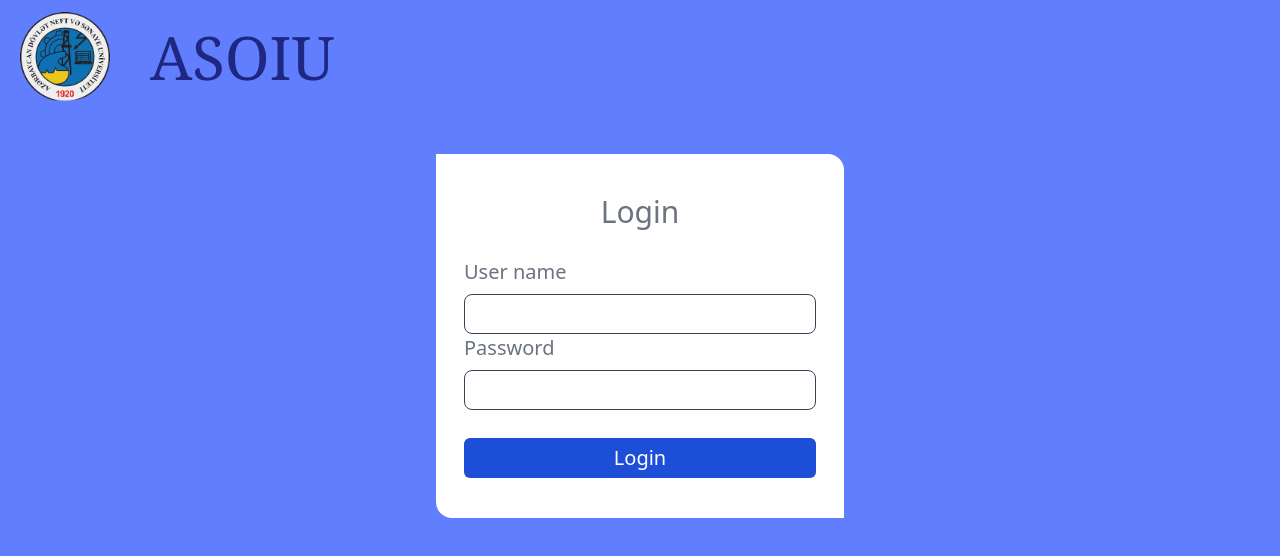
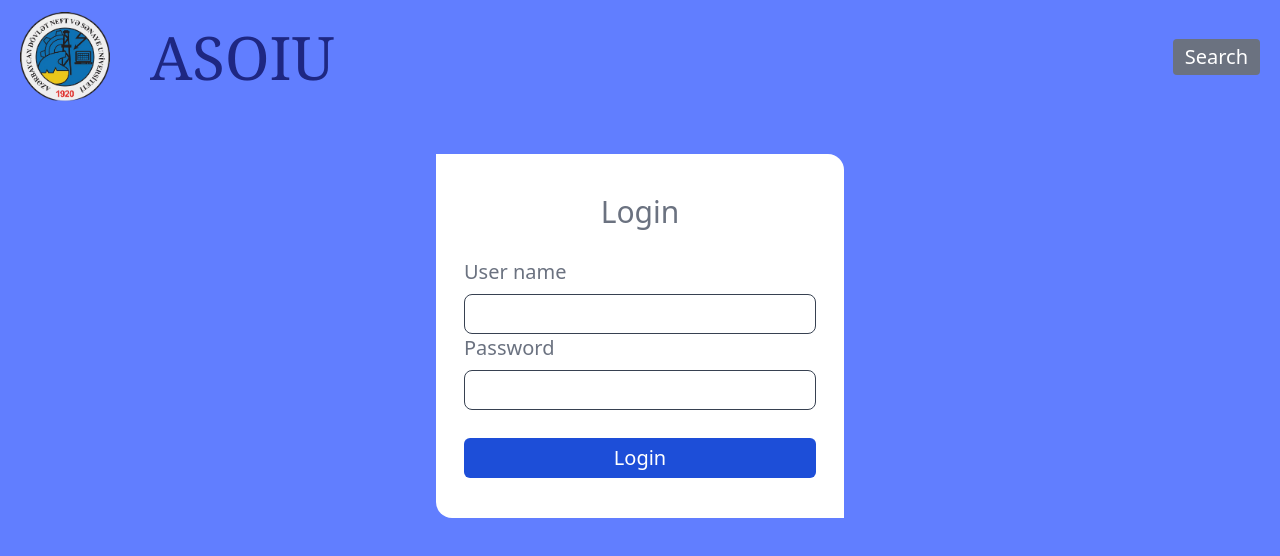
Before and after one commit to AzizzAzizli/Certification, a Next.js app: page /admin in a window 1280 px wide. Shown: the top 556 px of the page. Built offline with nearby package versions, Linux system fonts and the light colour scheme; no server answers; the database is empty.

Commit message:
fix some problems

```diff
--- a/shared/components/header/index.jsx
+++ b/shared/components/header/index.jsx
@@ -24,7 +24,7 @@ const Header = () => {
     if (pathname === "/") {
       router.push("/admin");
       return;
-    } else if (pathname === "/admin/new") {
+    } else if (pathname === "/admin/new" || pathname === "/admin") {
       router.push("/");
       return;
     }
@@ -35,7 +35,10 @@ const Header = () => {
     <header>
       <ToastContainer />
       <div className="  flex sm:flex-row  flex-col justify-between  py-3 px-5 ">
-        <div className="flex items-center gap-10 ">
+        <div
+          className="flex items-center gap-10  cursor-pointer"
+          onClick={() => router.push("/")}
+        >
           <Image
             className="w-[70px] sm:w-[90px]"
             height={150}
@@ -47,34 +50,26 @@ const Header = () => {
             ASOIU
           </h1>
         </div>
-        {pathname !== "/admin" && (
         <div className="flex gap-2 items-center sm:mt-0 mt-4 justify-center">
-            <div>
           <Button
             onClick={changePage}
-                className={
-                  "bg-gray-500 rounded h-auto text-xl px-3 py-1 text-white font-medium font-sans"
-                }
+            className="bg-gray-500 rounded h-auto text-xl px-3 py-1 text-white font-medium font-sans"
           >
-                {pathname === "/admin/new" ? "Search" : "Add new"}
+            {pathname === "/admin"
+              ? "Search"
+              : pathname === "/admin/new"
+              ? "Search"
+              : "Add new"}
           </Button>
-            </div>
-            {
-              pathname === "/admin/new" &&
-              <div>
+          {pathname === "/admin/new" && (
             <Button
               onClick={logout}
-                className={
-                  "bg-gray-500 rounded h-auto text-xl px-3 py-1 text-white font-medium font-sans"
-                }
+              className="bg-gray-500 rounded h-auto text-xl px-3 py-1 text-white font-medium font-sans"
             >
               Log out
             </Button>
+          )}
         </div>
-          }
-
-          </div>
-        )}
       </div>
     </header>
   );
```
Lines whose indentation alone changed are shown as unchanged.
